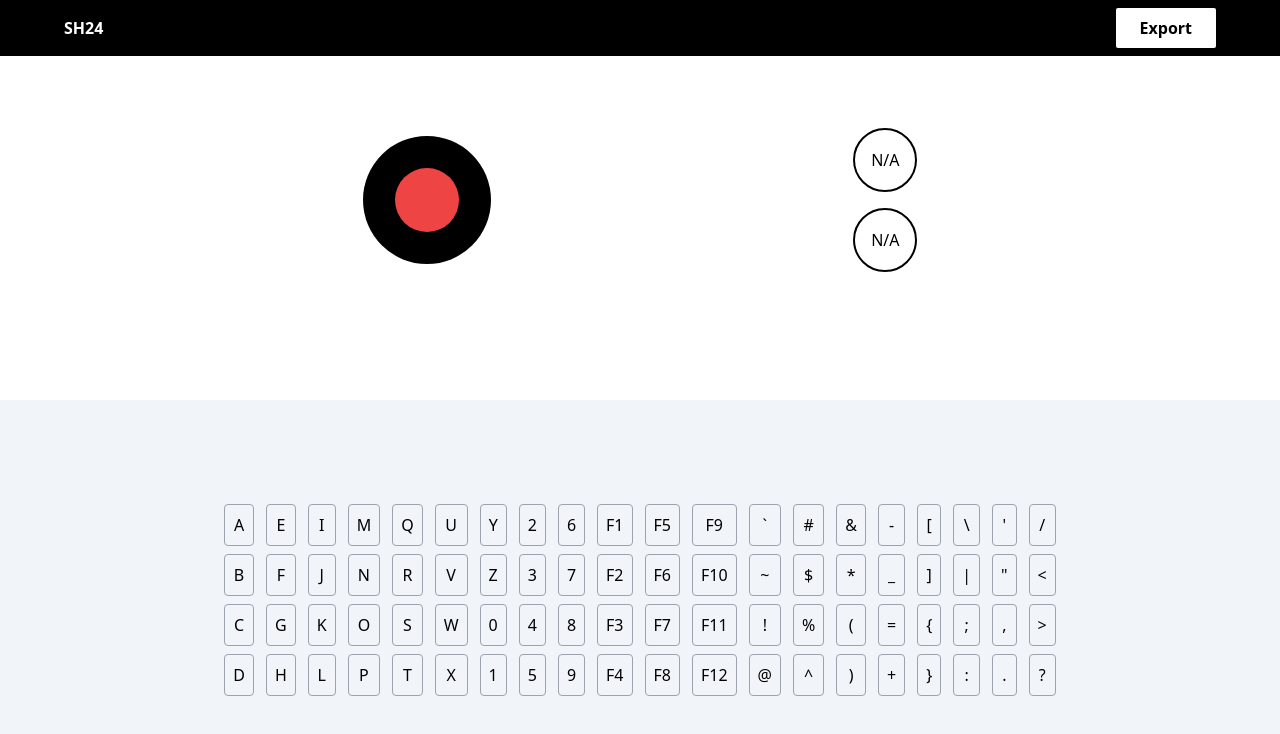
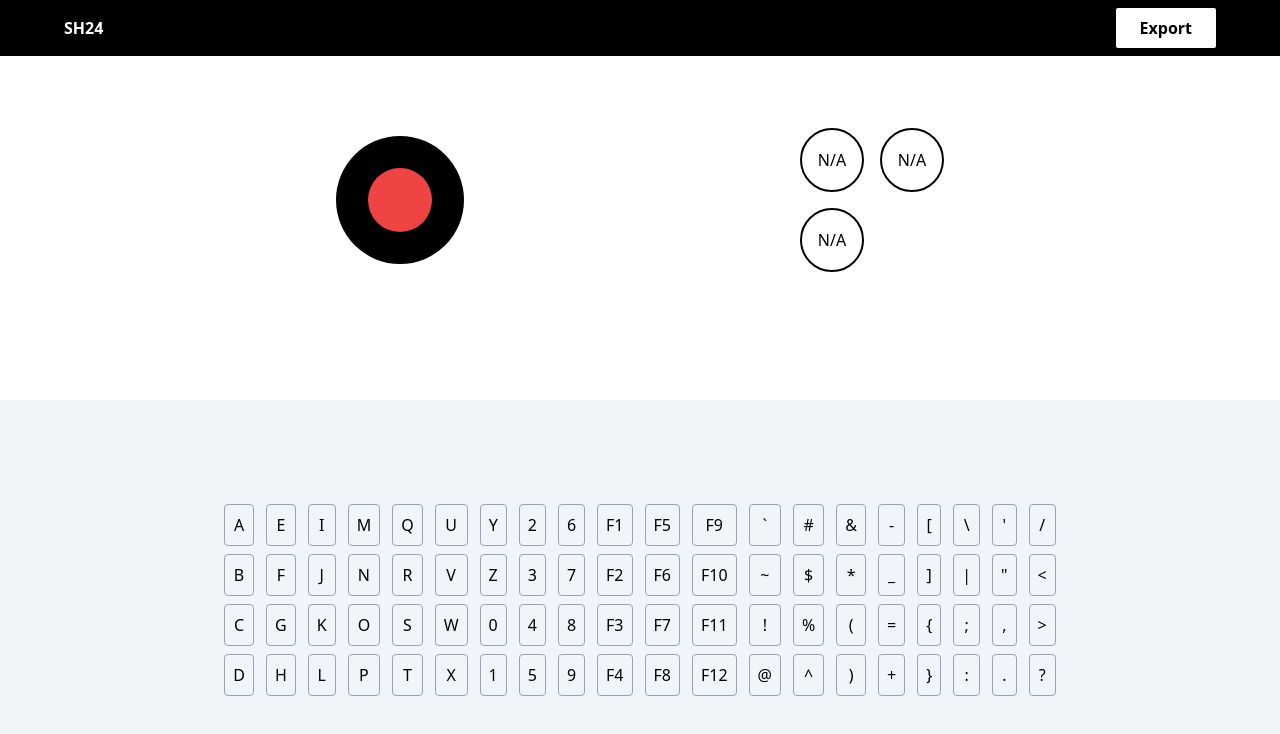
Before and after one commit to RamenBuddha/SH24, a React (Vite) app in the folder frontend/: page / in a window 1280 px wide. Shown: the top 734 px of the page. Built offline with nearby package versions, Linux system fonts and the light colour scheme.

Commit message:
changed button grid

```diff
--- a/frontend/src/App.jsx
+++ b/frontend/src/App.jsx
@@ -22,7 +22,8 @@ function App() {
 
   const [buttons, setButtons] = useState([
     { id:1, bind: "N/A"},
-    { id: 2, bind: "N/A"}
+    { id: 2, bind: "N/A"},
+    {id: 3, bind: "N/A"}
   ])
 
   const createButtonsJson = () => {
@@ -54,7 +55,7 @@ function App() {
         <div className='flex'>
           <Joystick></Joystick>
         </div>
-        <div className='flex-col space-y-4'>
+        <div className='grid grid-rows-2 grid-cols-2 gap-4'>
         {buttons.map((button)=>(
           <Button
           key={button.id}
--- a/frontend/src/components/Button.jsx
+++ b/frontend/src/components/Button.jsx
@@ -20,7 +20,7 @@ const Button = ({ id, bind, isListening, setListeningButton , updateButtonBind})
     }, [message, isListening, id, updateButtonBind, setListeningButton, setMessage])
     return (
         <>
-            <button onClick={handleClick} className="rounded-full border-2 p-2 w-16 h-16 border-black flex items-center justify-center hover:bg-gray-300 hover:border-red-500 transition-colors duration-900 hover:transform hover:scale-90 transition-transform duration-2000 ease-in-out">
+            <button onClick={handleClick} className="block rounded-full border-2 p-2 w-16 h-16 border-black flex items-center justify-center hover:bg-gray-300 hover:border-red-500 transition-colors duration-900 hover:transform hover:scale-90 transition-transform duration-2000 ease-in-out">
                 {bind}
             </button>
         </>
```
